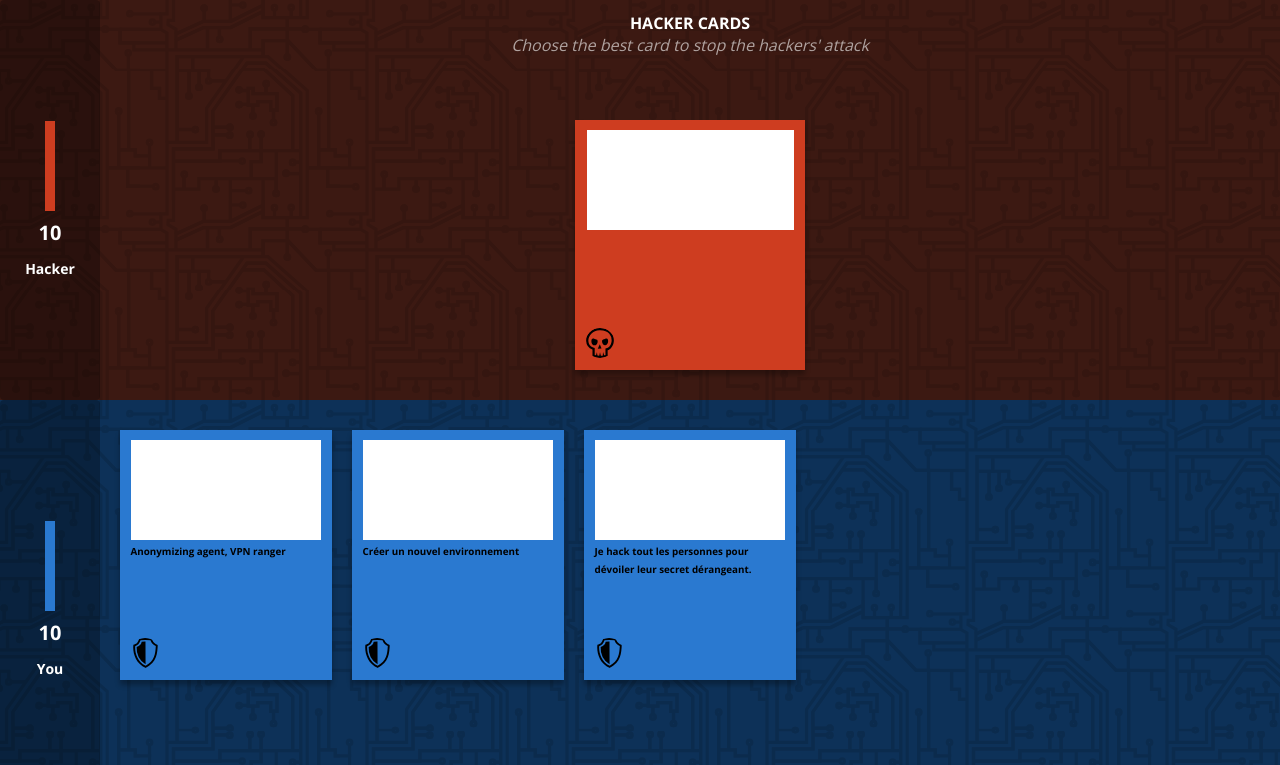
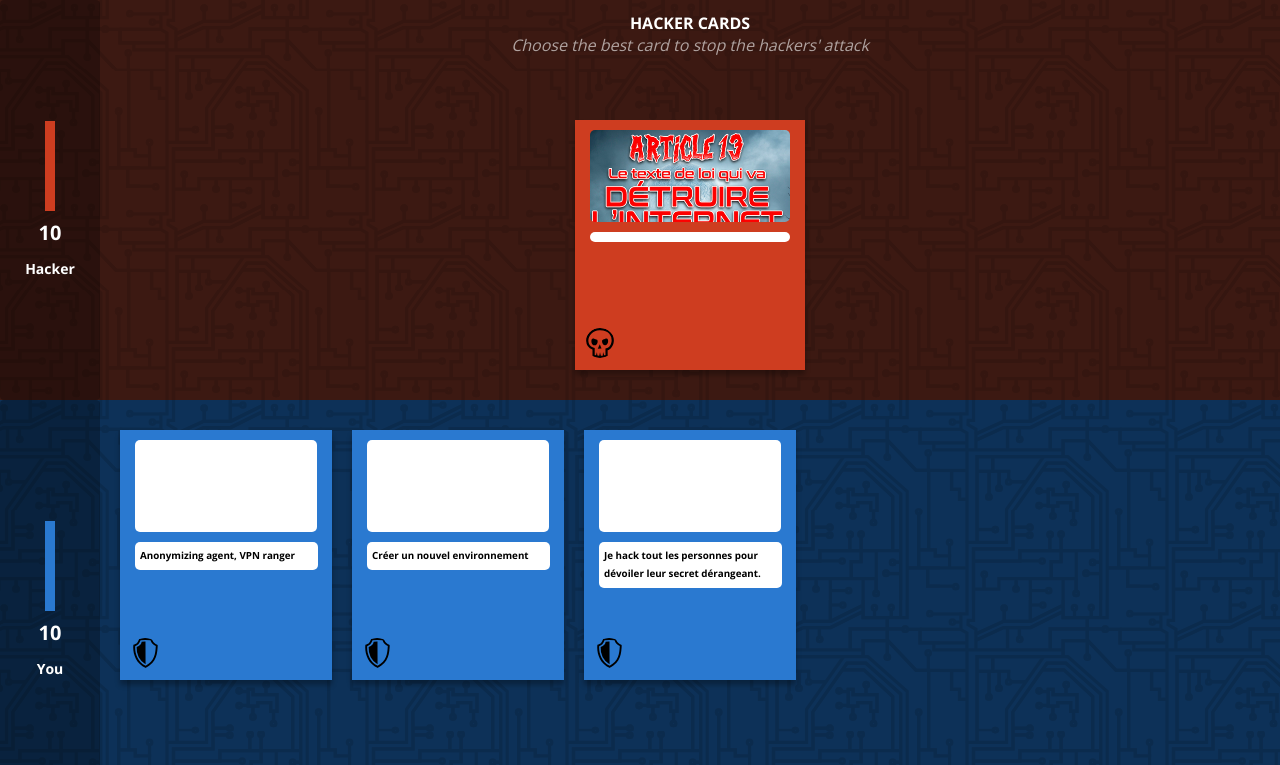
Before and after one commit to Miniroups/projet_carte_YKR_JMI_JCH_ABE_DRO, a plain HTML site: page index.html in a window 1280 px wide. Both pictures are taken after a click on the button "Go Online!". Shown: the top 765 px of the page. Drawn offline with nearby package versions, Linux system fonts and the light colour scheme.

Commit message:
Update customize.css
2

```diff
--- a/customize.css
+++ b/customize.css
@@ -33,19 +33,35 @@
 /*==============our cards============*/
 
 .imageCont{
-	position: absolute;
-	width: 90%;
-	left: 5%;
+
+	width: 100%;
+
 	background-color: white;
 	height: 40%;
+	background-size: cover;
+	border-radius: 5px;
+
 }
 
+.hacker-card .imageCont{
+	background-image: url(images/hacker.png);
+}
+
+.player1{
+
+}
+
+
 .text{
-	position: absolute;
-	top: 45%;
+
+	margin-top: 10px;
 	font-size: 0.7em;
-	width: 90%;
-	left: 5%;
+	width: 95%;
+
+	background-color: white;
+	padding: 5px;
+	border-radius: 5px;
+
 
 }
 
@@ -59,5 +75,9 @@
 }
 
 .flavor-text{
+	margin-top: 10px;
+	font-size: 0.7em;
+	font-weight: normal;
+	width: 100%;
 
 }
```
